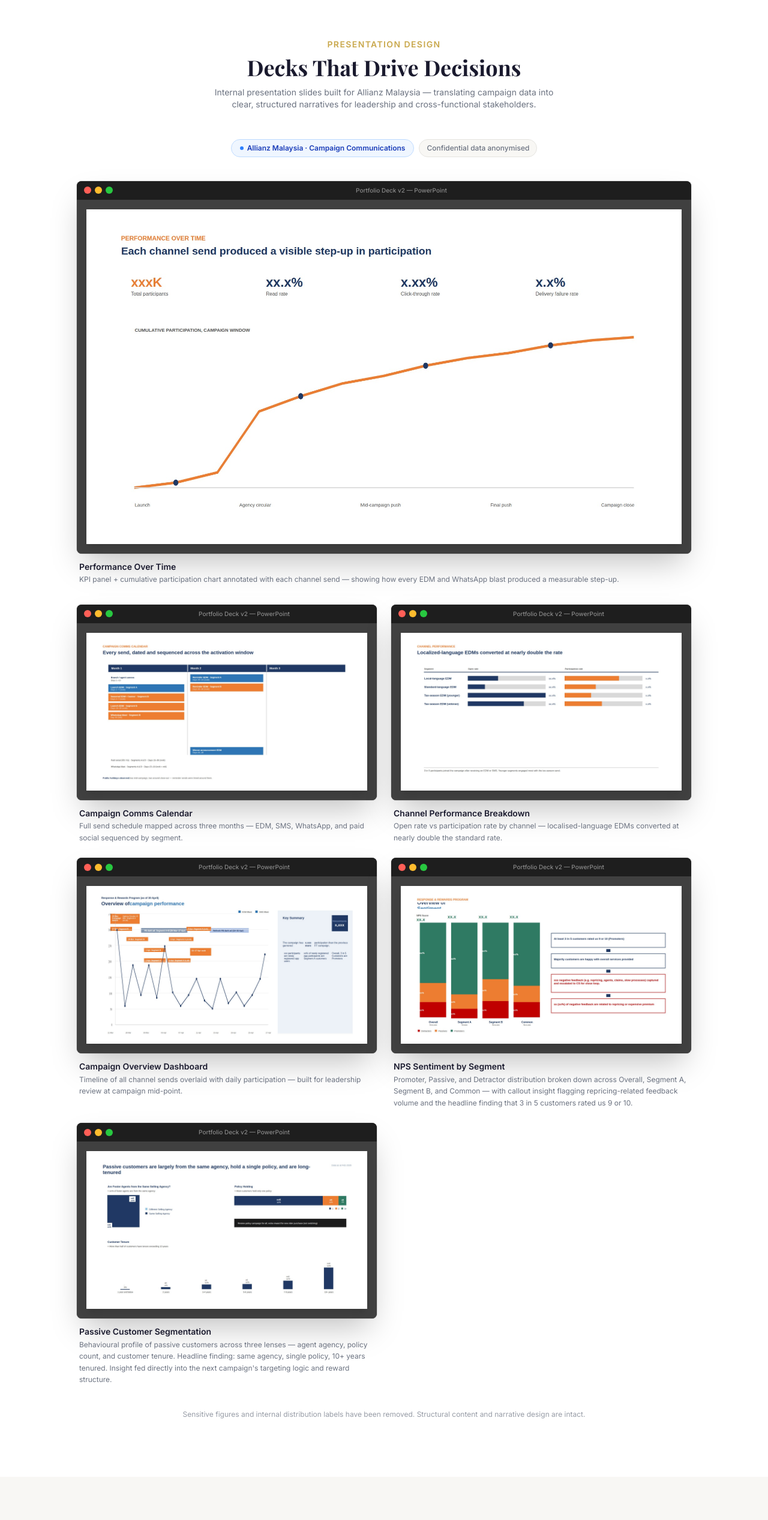
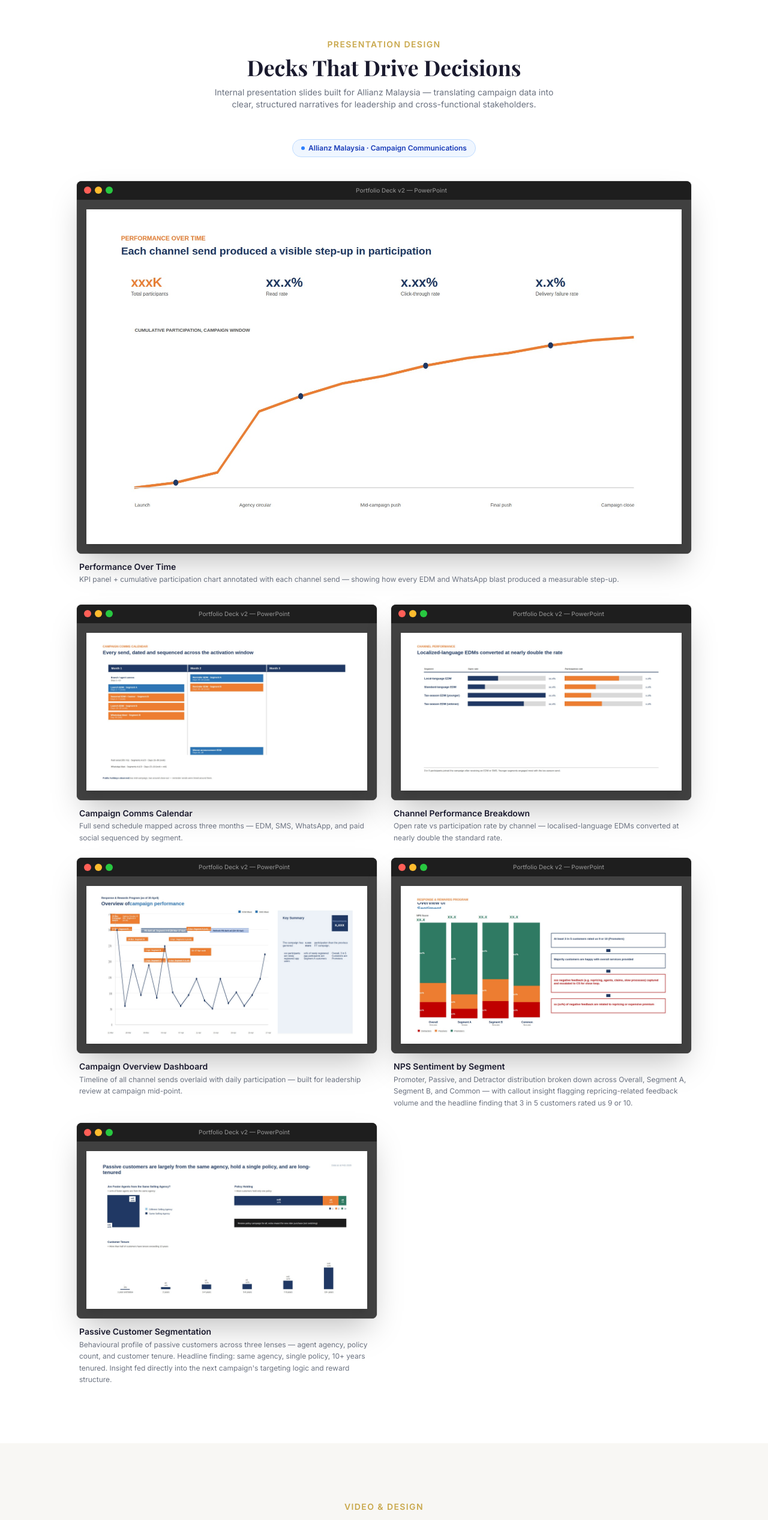
Before and after one commit to Wenxiang98/YiFuan_portfolio_claude, a React (Vite) app: page / in a window 1280 px wide. Shown: the part 5317-7851 px from the top of the page at 60% size. Built offline with nearby package versions, Linux system fonts and the light colour scheme; a web font is replaced by a local one.

Commit message:
Remove confidential disclaimer badge and footnote from PresentationDesign
Co-Authored-By: Claude Sonnet 4.6 <noreply@anthropic.com>
Claude-Session: https://claude.ai/code/session_0128K3G2GVpbZd4gnEM95Fbe

```diff
--- a/src/components/PresentationDesign.tsx
+++ b/src/components/PresentationDesign.tsx
@@ -110,9 +110,6 @@ export default function PresentationDesign() {
             <span className="w-1.5 h-1.5 rounded-full bg-blue-500" />
             Allianz Malaysia · Campaign Communications
           </span>
-          <span className="inline-flex items-center gap-1.5 bg-cream border border-grey-light text-grey-muted text-xs font-medium px-3 py-1.5 rounded-full">
-            Confidential data anonymised
-          </span>
         </div>
 
         {/* Featured slide — full width */}
@@ -127,10 +124,6 @@ export default function PresentationDesign() {
           ))}
         </div>
 
-        {/* Bottom note */}
-        <p className="text-center text-xs text-grey-muted/70 mt-10">
-          Sensitive figures and internal distribution labels have been removed. Structural content and narrative design are intact.
-        </p>
       </div>
     </section>
   )
```
